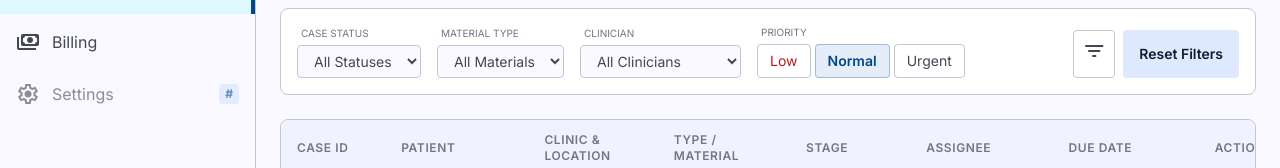
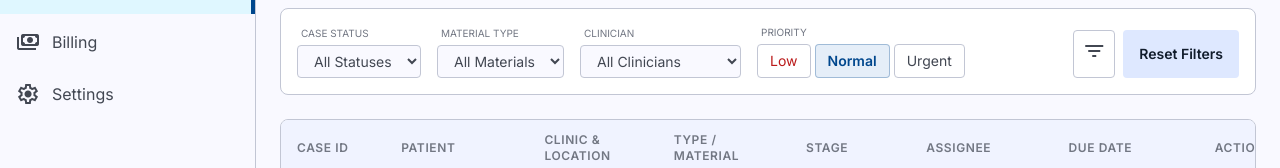
Before and after one commit to waseemsamra/labcrm, a React (Vite) app: page /cases in a window 1280 px wide. Shown: the part 186-354 px from the top of the page. Built offline with nearby package versions, Linux system fonts and the light colour scheme.

Commit message:
remove # badge from settings menu

```diff
--- a/src/components/Sidebar.jsx
+++ b/src/components/Sidebar.jsx
@@ -15,7 +15,7 @@ export default function Sidebar() {
   const navItems = [
     { label: 'Cases', icon: 'work', href: '/cases' },
     { label: 'Billing', icon: 'payments', href: '/billing' },
-    { label: 'Settings', icon: 'settings', href: '/settings', badge: '#' },
+    { label: 'Settings', icon: 'settings', href: '/settings' },
   ]
 
   return (
@@ -37,19 +37,7 @@ export default function Sidebar() {
           <span className="material-symbols-outlined mr-3">dashboard</span>
           Dashboard
         </Link>
-        {navItems.map((item) =>
-          item.badge ? (
-            <div
-              key={item.label}
-              className="flex items-center px-md py-3 font-body-md text-on-surface-variant cursor-not-allowed opacity-60"
-            >
-              <span className="material-symbols-outlined mr-3">{item.icon}</span>
-              {item.label}
-              <span className="ml-auto text-xs font-bold text-primary bg-primary-fixed px-1.5 py-0.5 rounded">
-                {item.badge}
-              </span>
-            </div>
-          ) : (
+        {navItems.map((item) => (
           <Link
             key={item.label}
             to={item.href}
@@ -62,8 +50,7 @@ export default function Sidebar() {
             <span className="material-symbols-outlined mr-3">{item.icon}</span>
             {item.label}
           </Link>
-          )
-        )}
+        ))}
       </nav>
 
       <div className="px-md mt-auto pt-md">
```
Lines whose indentation alone changed are shown as unchanged.
